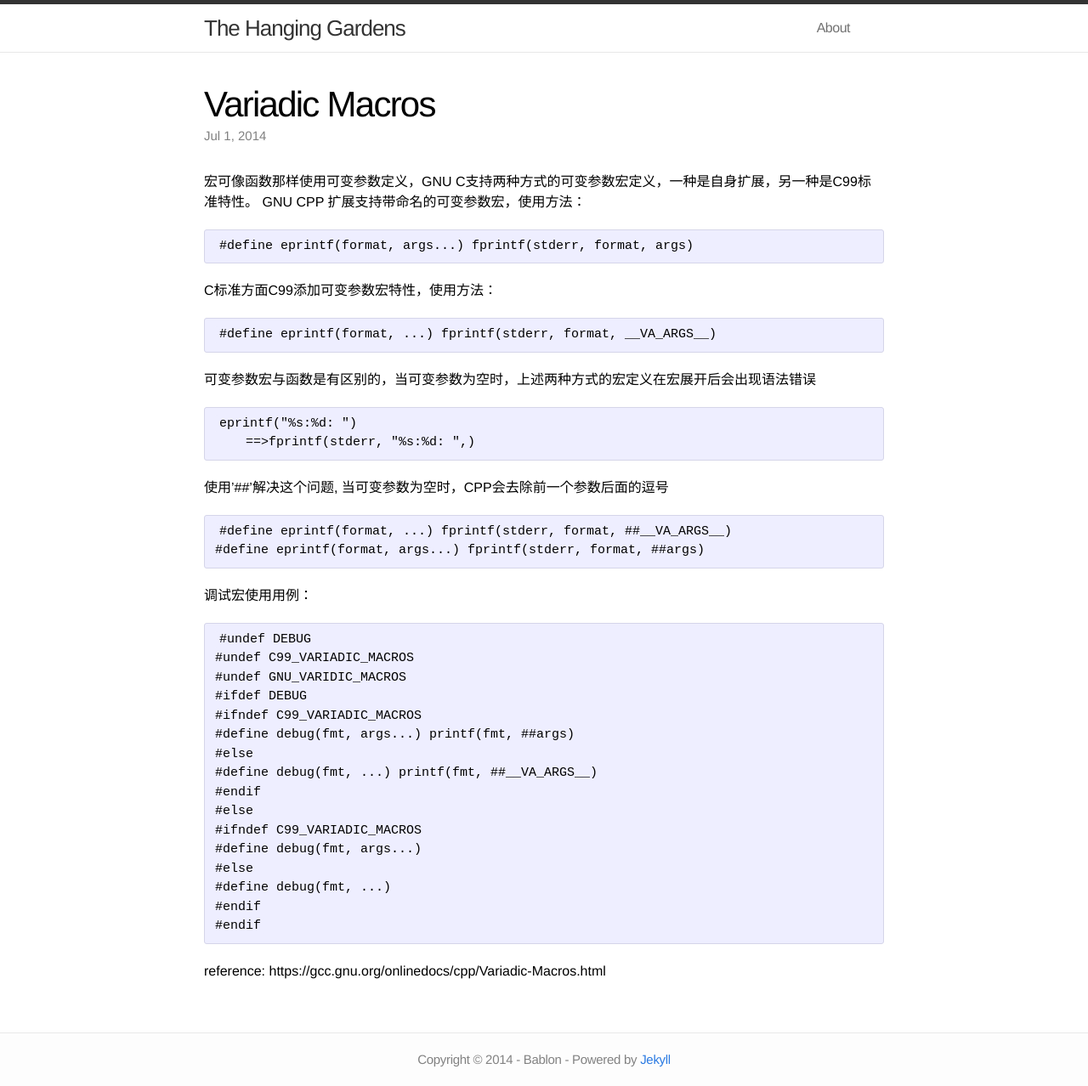
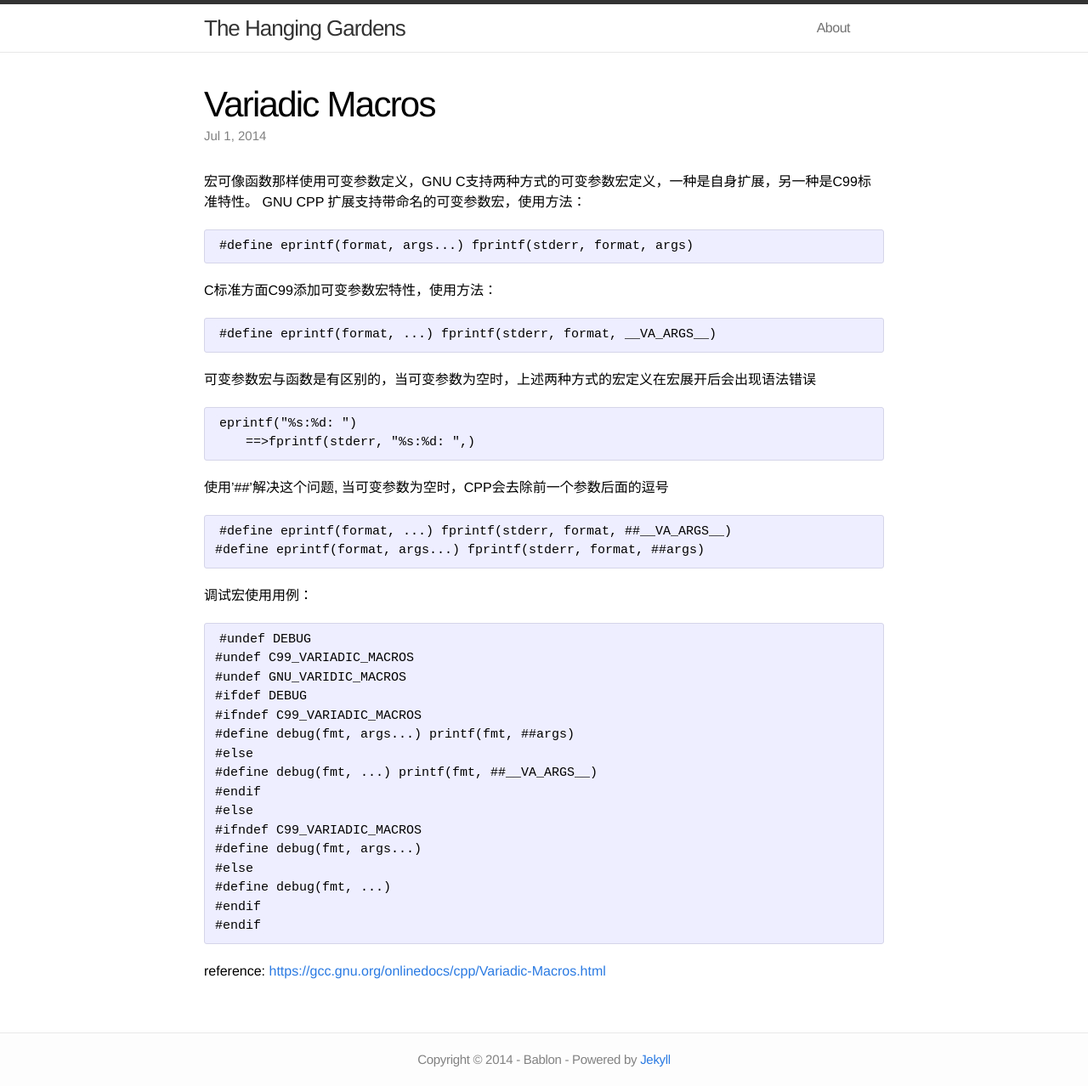
Before and after one commit to bablon/bablon.github.io, a Jekyll site: the page built from _posts/2014-07-01-variadic-macros.markdown, in a window 1280 px wide. Shown: the whole page at 85% size. Built offline with Jekyll 4.4.1, drawn with Linux system fonts in a browser that asks for light colours; part of the change alters nothing that is shown.

```diff
--- a/_posts/2014-07-01-variadic-macros.markdown
+++ b/_posts/2014-07-01-variadic-macros.markdown
@@ -43,4 +43,4 @@ C标准方面C99添加可变参数宏特性，使用方法：
     #endif
     #endif
 
-reference: https://gcc.gnu.org/onlinedocs/cpp/Variadic-Macros.html
+reference: [https://gcc.gnu.org/onlinedocs/cpp/Variadic-Macros.html](https://gcc.gnu.org/onlinedocs/cpp/Variadic-Macros.html)
```
